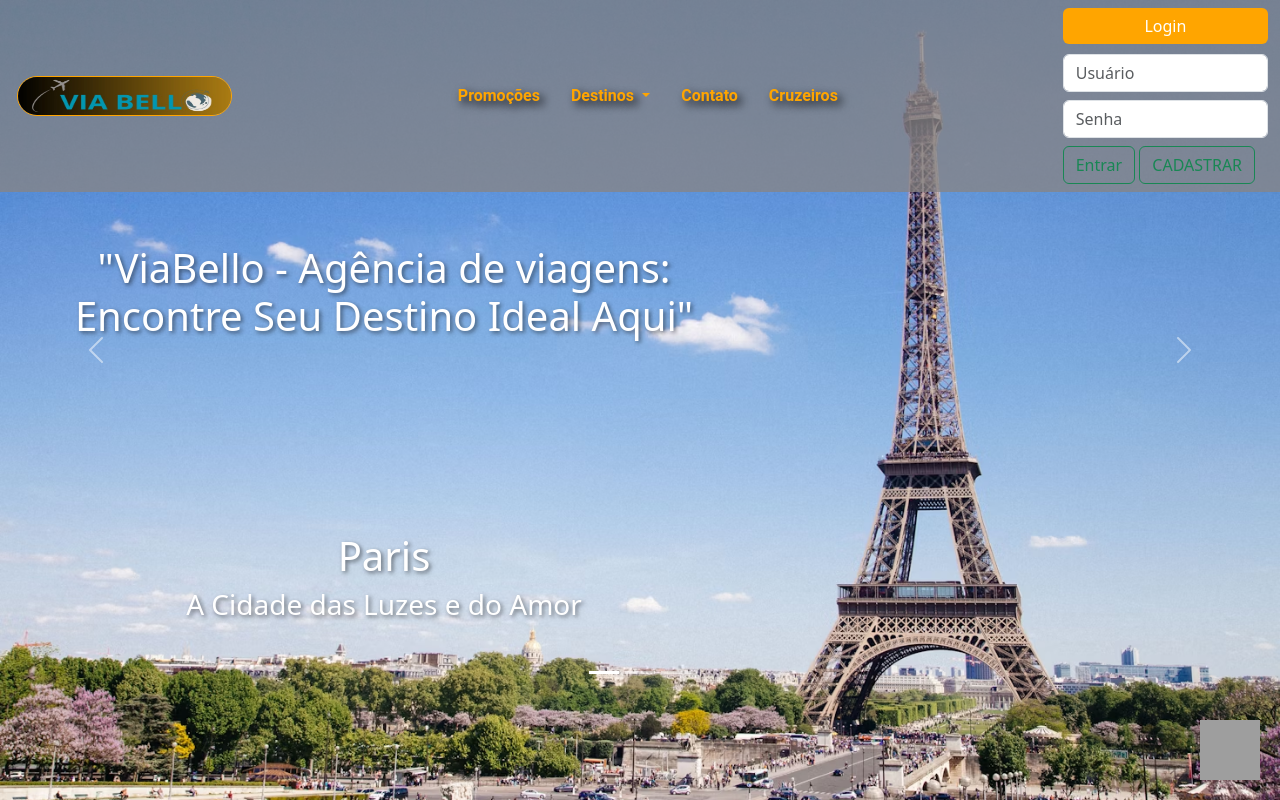
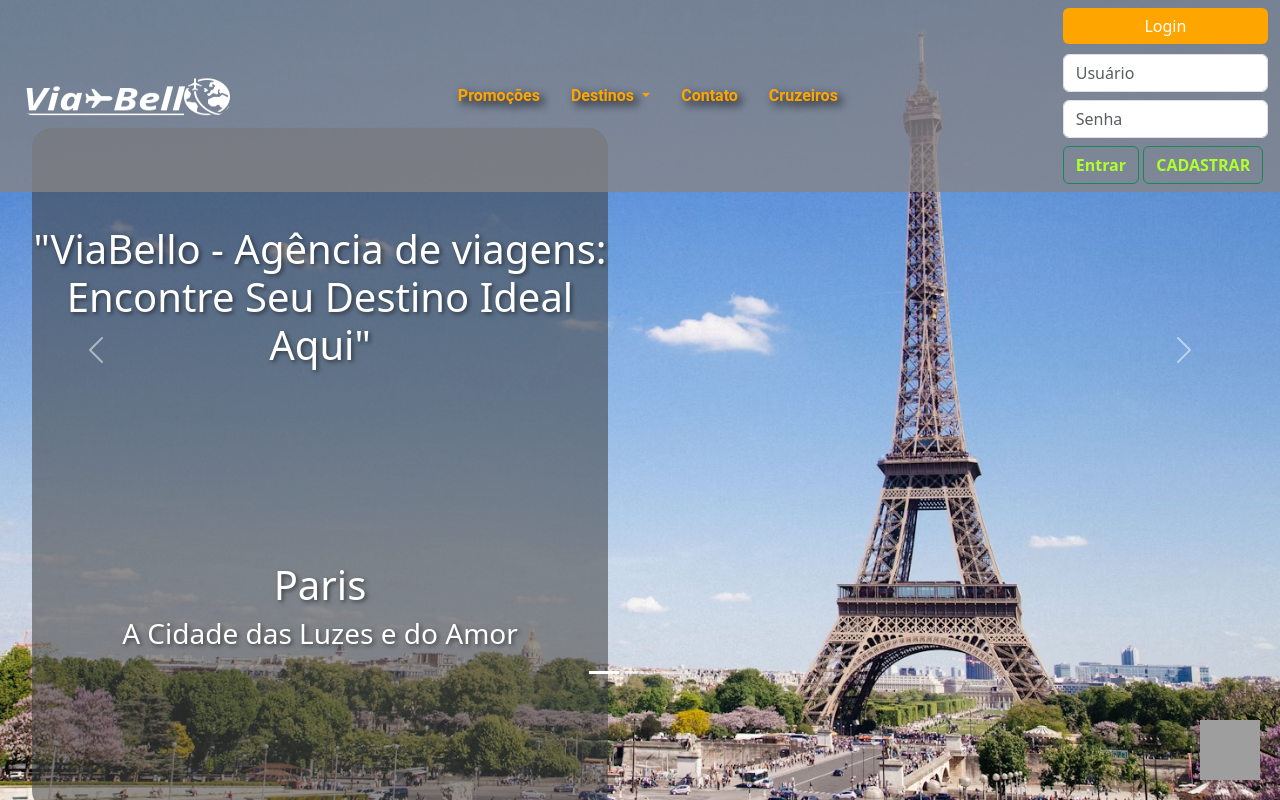
Before and after one commit to cleanrcosta/viabello, a plain HTML site: page index.html in a window 1280 px wide. Both pictures are taken after a click on the button "Login". Shown: the top 800 px of the page. Drawn offline with nearby package versions, Linux system fonts and the light colour scheme; grey boxes are pictures that could not be loaded.

Commit message:
Atualizacao logo, menu, banner

```diff
--- a/index.html
+++ b/index.html
@@ -1,3 +1,4 @@
+
 <!DOCTYPE html>
 <html lang="en">
 
@@ -23,7 +24,7 @@
     <header>
         <nav class="navbar navbar-expand-lg navbar-light fixed-top">
             <div class="container-fluid">
-                <a class="navbar-brand" href="index.html"><img src="src/img/logo2.jpg" alt=""></a>
+                <a class="navbar-brand" href="index.html"><img src="src/img/logo.png" alt=""></a>
                 <button class="navbar-toggler" type="button" data-bs-toggle="collapse"
                     data-bs-target="#navbarSupportedContent" aria-controls="navbarSupportedContent"
                     aria-expanded="false" aria-label="Toggle navigation">
@@ -67,8 +68,8 @@
                                 id="username">
                             <input type="password" class="form-control mb-2" placeholder="Senha" aria-label="Senha"
                                 id="password">
-                            <button class="btn btn-outline-success" type="submit" form="loginForm">Entrar</button>
-                            <button class="btn btn-outline-success" type="submit" form="loginForm">CADASTRAR</button>
+                            <button class="btn btn-outline-success" type="submit" form="loginForm" ><b>Entrar</b></button>
+                            <button class="btn btn-outline-success" type="submit" form="loginForm" ><b>CADASTRAR</b></button>
                         </div>
                     </form>
 
@@ -95,7 +96,7 @@
                 <div class="carousel-item active">
                     <img src="src/img/eifel.jpg" class="d-block w-100" alt="Paris">
                     <div class="carousel-caption d-none d-md-block">
-                        <h1 style="text-shadow: 2px 2px 4px rgba(0, 0, 0, 0.5);">"ViaBello - Agência de viagens:
+                        <h1 style="text-shadow: 2px 2px 4px rgba(0, 0, 0, 0.5);"><br><br>"ViaBello - Agência de viagens:
                             Encontre
                             Seu Destino Ideal Aqui"<br><br><br><br><br>Paris
                         </h1>
@@ -105,7 +106,7 @@
                 <div class="carousel-item">
                     <img src="src/img/grecia.jpg" class="d-block w-100" alt="Grécia">
                     <div class="carousel-caption d-none d-md-block">
-                        <h1 style="text-shadow: 2px 2px 4px rgba(0, 0, 0, 0.5);">"ViaBello - Agência de viagens :
+                        <h1 style="text-shadow: 2px 2px 4px rgba(0, 0, 0, 0.5);"><br><br>"ViaBello - Agência de viagens:
                             Encontre
                             Seu Destino Ideal Aqui"<br><br><br><br><br></r>Grécia</h1>
                         <h3 style="text-shadow: 2px 2px 4px rgba(0, 0, 0, 0.5);">Um tesouro histórico e cultural</h3>
@@ -114,7 +115,7 @@
                 <div class="carousel-item">
                     <img src="src/img/londres.jpg" class="d-block w-100" alt="Londres">
                     <div class="carousel-caption d-none d-md-block">
-                        <h1 style="text-shadow: 2px 2px 4px rgba(0, 0, 0, 0.5);">"ViaBello - Agência de viagens :
+                        <h1 style="text-shadow: 2px 2px 4px rgba(0, 0, 0, 0.5);"><br><br>"ViaBello - Agência de viagens:
                             Encontre
                             Seu Destino Ideal Aqui"<br><br><br><br><br>Londres</h1>
                         <h3 style="text-shadow: 2px 2px 4px rgba(0, 0, 0, 0.5);">Uma Cidade de História e Inovação</h3>
@@ -155,6 +156,8 @@
             </a>
             <figcaption class="figure-caption" style="text-align: center;"></figcaption>
         </figure>
+
+
 
 
 
--- a/src/style.css
+++ b/src/style.css
@@ -11,11 +11,16 @@
 
   .carousel-caption {
     position: absolute;
-    top: 50%;
-    left: 30%;
+    top: 55%;
+    left: 25%;
     transform: translate(-50%, -50%);
     color: hsl(0, 0%, 100%);
     text-align: center;
+    background-color: hwb(0 25% 75% / 0.562);
+    height: 80%;
+    border-radius: 20px;
+    width: 45%;
+    padding: 1px;
   }
 
 
@@ -85,8 +90,14 @@
   height: 40px;
   transition: transform 0.8s ease;
   border-radius: 20px;
-  border: 1px solid orange;
 
+
+}
+.btn-outline-success{
+  color:greenyellow;
+}
+.btn-outline-success:hover{
+  color:#ffffff;
 }
 
 .navbar-brand:hover {
@@ -214,11 +225,21 @@ h1{
 
 }
 
+.card:hover {
+
+  box-shadow: 5px 5px 20px 20px #0006;
+
+  transform: scale(1.15);
+}
+
+
+
  /*  |CARDS */
   .card-custom {
     width: 300px;
     height: 500px;
     margin: 0 auto;
+
   }
   .carousel-inner-card img {
     height: 700px;
```
Also changed, not shown: src/img/logo.png (added).
